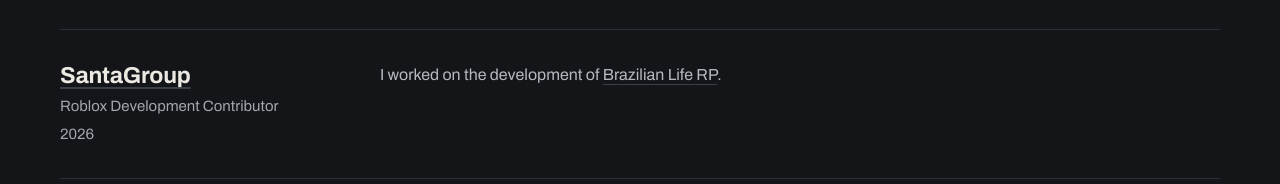
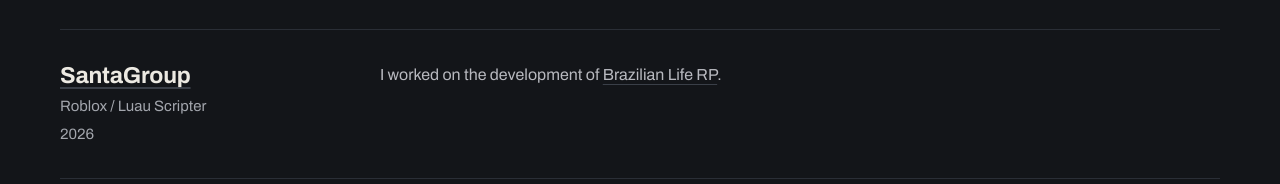
Before and after one commit to yanbrz21/portfolio, a plain HTML site: page public/index.html in a window 1280 px wide. Shown: the part 1903-2087 px from the top of the page. Drawn offline with Linux system fonts and the light colour scheme; no server answers.

Commit message:
Change SantaGroup role to Roblox / Luau Scripter
Co-Authored-By: Claude Opus 5.5 <noreply@anthropic.com>

```diff
--- a/public/index.html
+++ b/public/index.html
@@ -184,7 +184,7 @@
           <article class="job">
             <div class="job-head">
               <h3><a href="https://www.santagroup.com.br/" target="_blank" rel="noopener noreferrer">SantaGroup</a></h3>
-              <p class="job-role">Roblox Development Contributor</p>
+              <p class="job-role">Roblox / Luau Scripter</p>
               <p class="job-year">2026</p>
             </div>
             <p class="job-text">I worked on the development of <a href="https://www.roblox.com/games/124924744052568/Brazilian-Life-RP" target="_blank" rel="noopener noreferrer">Brazilian Life RP</a>.</p>
```
